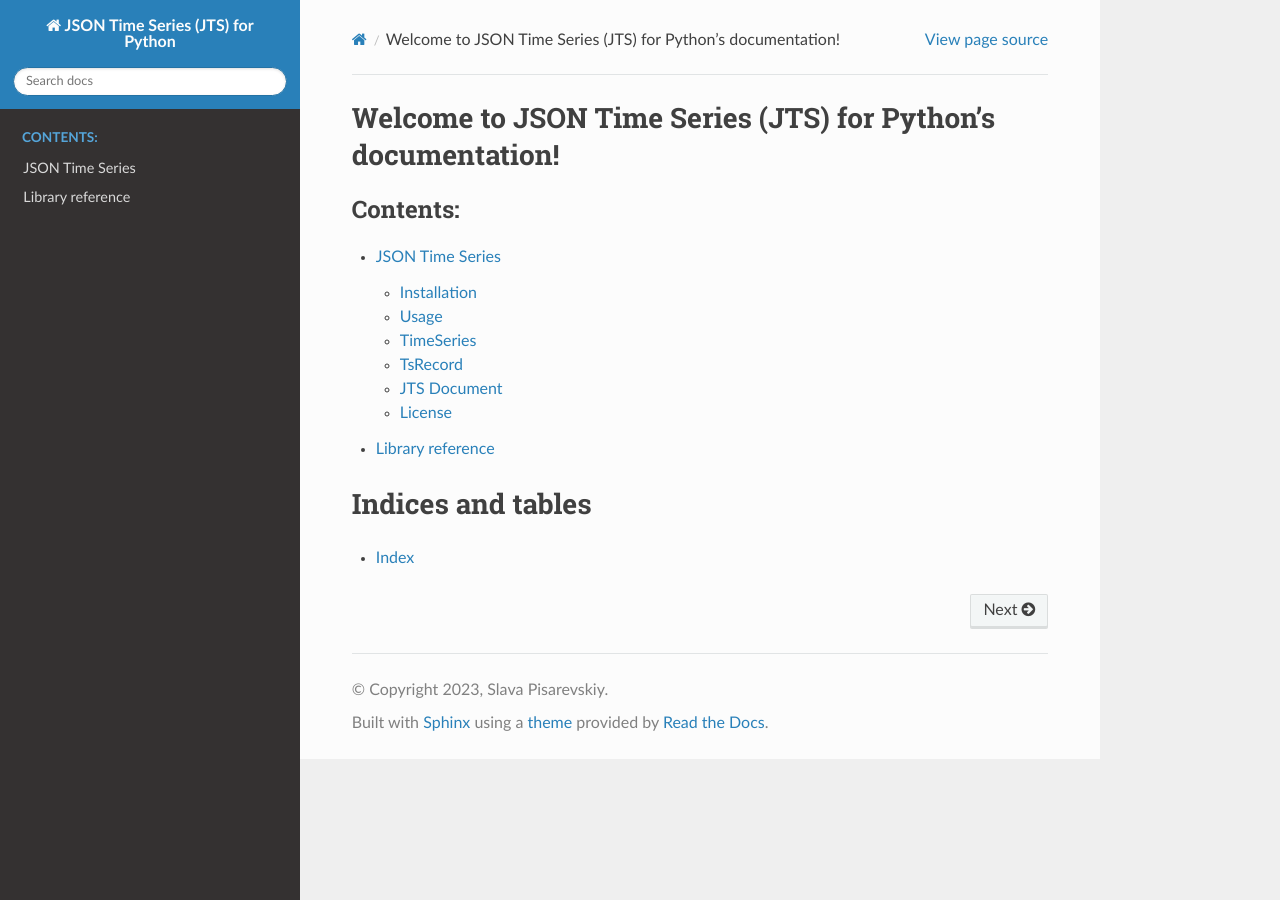
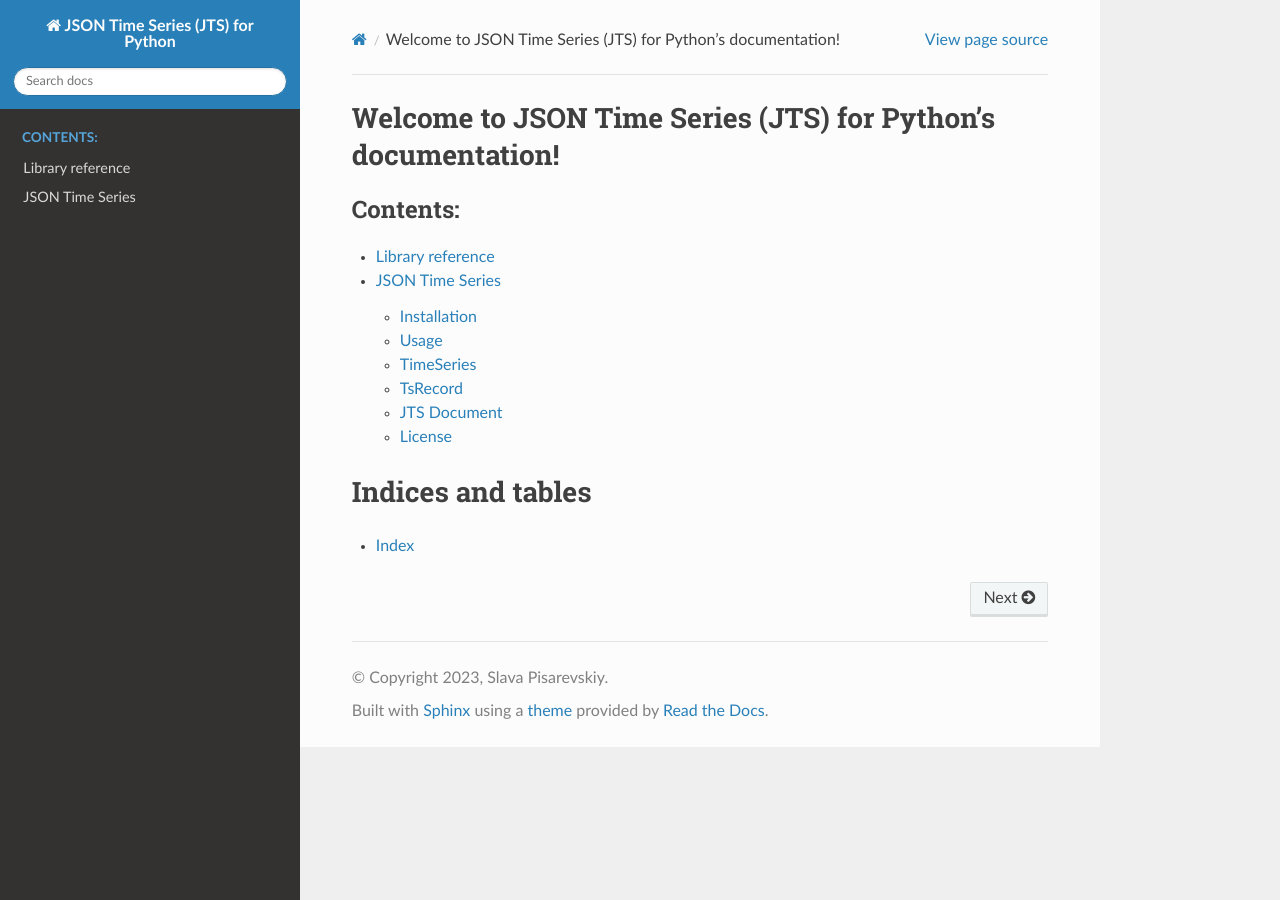
Before and after one commit to slaxor505/json-timeseries-py, a Sphinx documentation site: the page built from docs/index.rst, in a window 1280 px wide. Built offline with Sphinx 7.4.7 and the Read the Docs theme 2.0.0, drawn with Linux system fonts in a browser that asks for light colours.

Commit message:
Documentation corrected
Took 3 minutes

```diff
--- a/docs/index.rst
+++ b/docs/index.rst
@@ -9,9 +9,8 @@ Welcome to JSON Time Series (JTS) for Python's documentation!
    :maxdepth: 2
    :caption: Contents:
 
+   source/api/jts
    source/readme.rst
-   source/api/jts
-
 
 Indices and tables
 ==================
```
